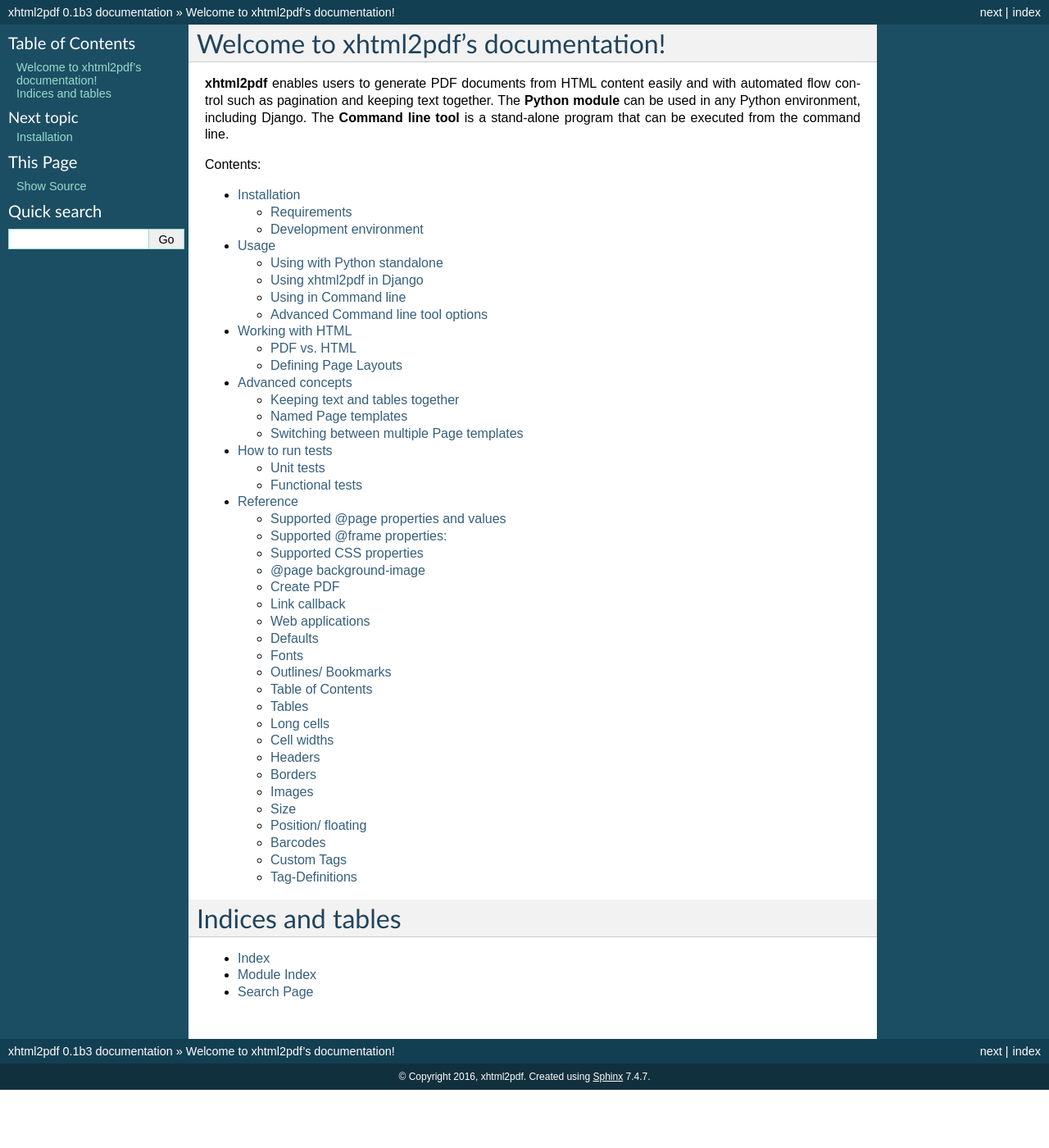
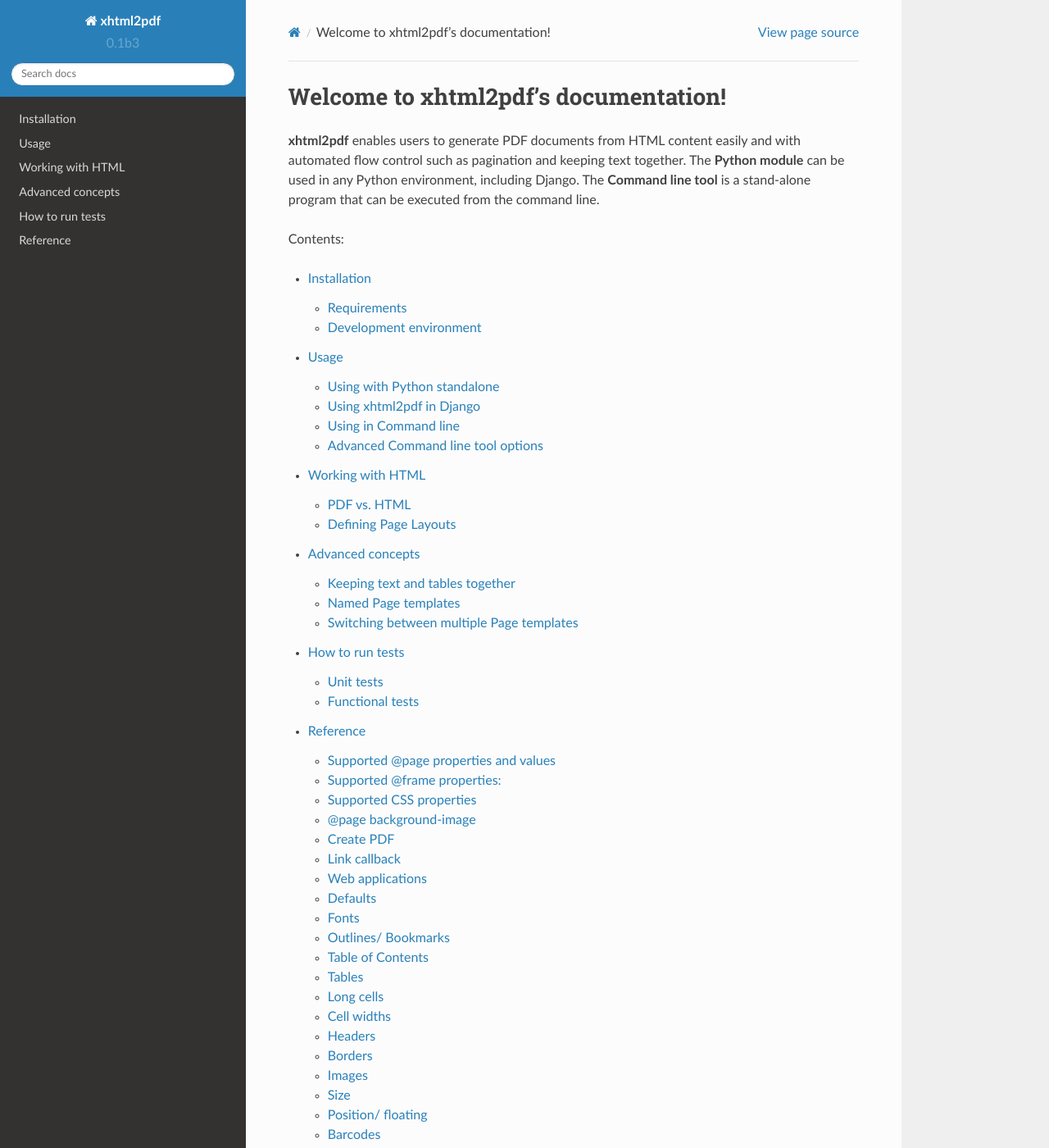
Before and after one commit to xhtml2pdf/xhtml2pdf, a Sphinx documentation site: the page built from doc/source/index.rst, in a window 1280 px wide and 1400 px high. Shown: the whole window at 82% size. Built offline with Sphinx 7.4.7 and the Read the Docs theme 2.0.0, drawn with Linux system fonts in a browser that asks for light colours; some of the changed text lies outside the part shown.

Commit message:
Adding readthedocs theme

```diff
--- a/doc/source/conf.py
+++ b/doc/source/conf.py
@@ -127,7 +127,7 @@
 # The theme to use for HTML and HTML Help pages.  See the documentation for
 # a list of builtin themes.
 #
-html_theme = 'classic'
+html_theme = 'sphinx_rtd_theme'
 
 # Theme options are theme-specific and customize the look and feel of a theme
 # further.  For a list of options available for each theme, see the
--- a/requirements.txt
+++ b/requirements.txt
@@ -7,3 +7,4 @@
 reportlab>=3.0
 six
 Sphinx==1.4.8
+sphinx-rtd-theme==0.1.9
```
